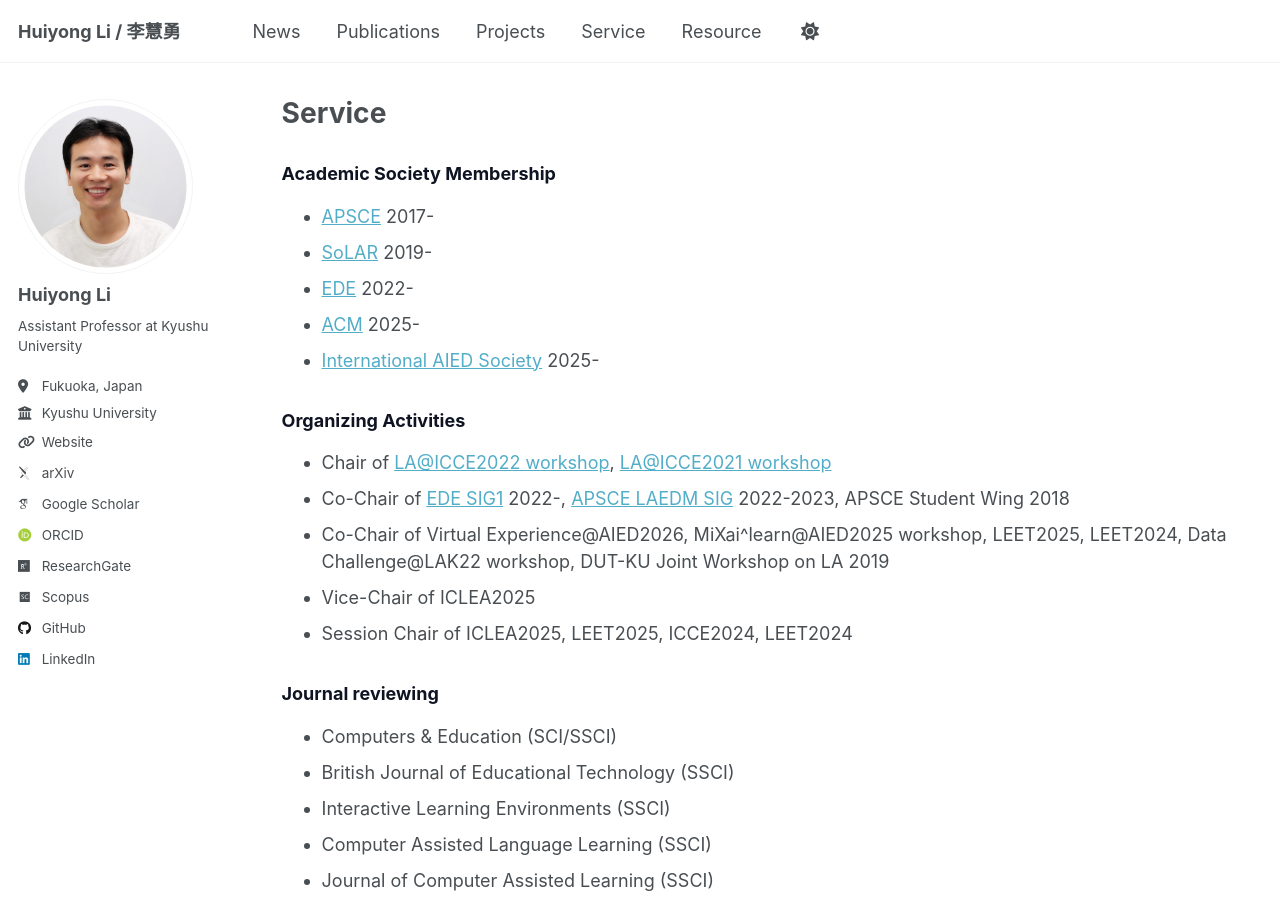
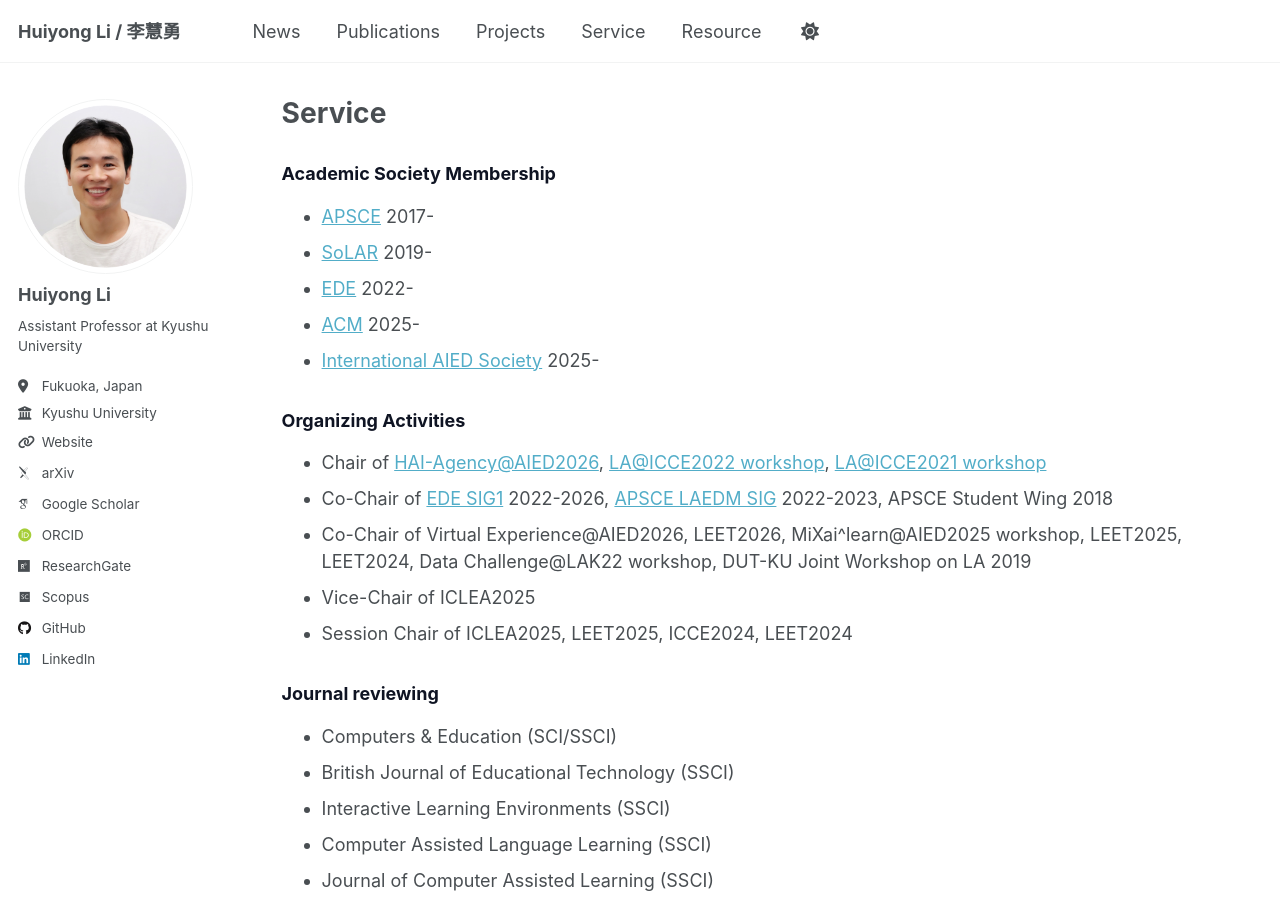
Before and after one commit to li-huiyong/li-huiyong.github.io, a Jekyll site: the page built from _pages/service.md, in a window 1280 px wide and 900 px high. Built offline with Jekyll 4.4.1, drawn with Linux system fonts in a browser that asks for light colours; some web fonts are replaced.

Commit message:
add HAI-Agency@AIED26, LEET2026, EDE SIG

```diff
--- a/_pages/service.md
+++ b/_pages/service.md
@@ -18,9 +18,9 @@ author_profile: true
 
 ### <span style="color: #0f1423; ">Organizing Activities</span>
 
-* Chair of [LA@ICCE2022 workshop](https://sites.google.com/view/teel-workshop/icce/laicce2022){:target="_blank"}, [LA@ICCE2021 workshop](https://sites.google.com/view/teel-workshop/icce/laicce2021){:target="_blank"}
-* Co-Chair of [EDE SIG1](https://ederc.jp/english/){:target="_blank"} 2022-, [APSCE LAEDM SIG](https://apsce.net/groups/sig-10-learning-analytics-and-educational-data-mining-laedm){:target="_blank"} 2022-2023, APSCE Student Wing 2018
-* Co-Chair of Virtual Experience@AIED2026, MiXai^learn@AIED2025 workshop, LEET2025, LEET2024, Data Challenge@LAK22 workshop, DUT-KU Joint Workshop on LA 2019
+* Chair of [HAI-Agency@AIED2026](https://open-aied.github.io/HAI-Agency/){:target="_blank"}, [LA@ICCE2022 workshop](https://sites.google.com/view/teel-workshop/icce/laicce2022){:target="_blank"}, [LA@ICCE2021 workshop](https://sites.google.com/view/teel-workshop/icce/laicce2021){:target="_blank"}
+* Co-Chair of [EDE SIG1](https://ederc.jp/english/){:target="_blank"} 2022-2026, [APSCE LAEDM SIG](https://apsce.net/groups/sig-10-learning-analytics-and-educational-data-mining-laedm){:target="_blank"} 2022-2023, APSCE Student Wing 2018
+* Co-Chair of Virtual Experience@AIED2026, LEET2026, MiXai^learn@AIED2025 workshop, LEET2025, LEET2024, Data Challenge@LAK22 workshop, DUT-KU Joint Workshop on LA 2019
 * Vice-Chair of ICLEA2025
 * Session Chair of ICLEA2025, LEET2025, ICCE2024, LEET2024
 
```
